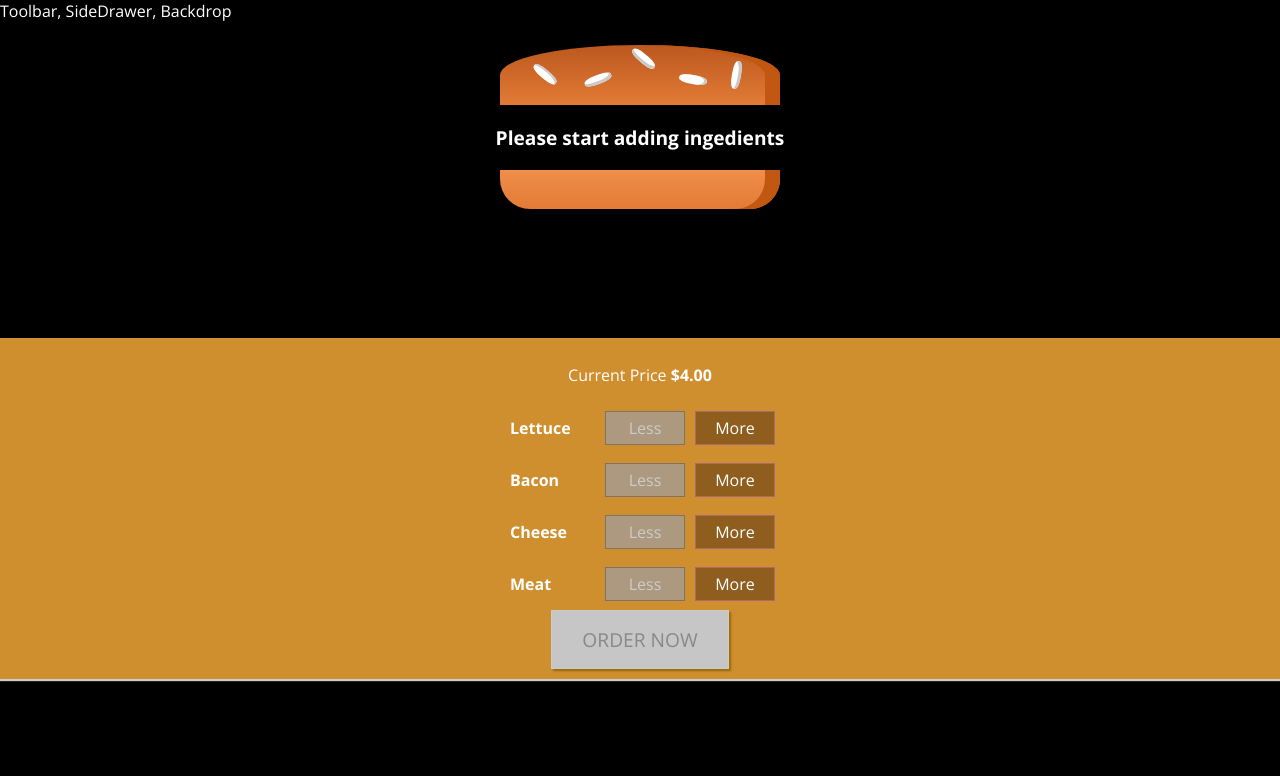
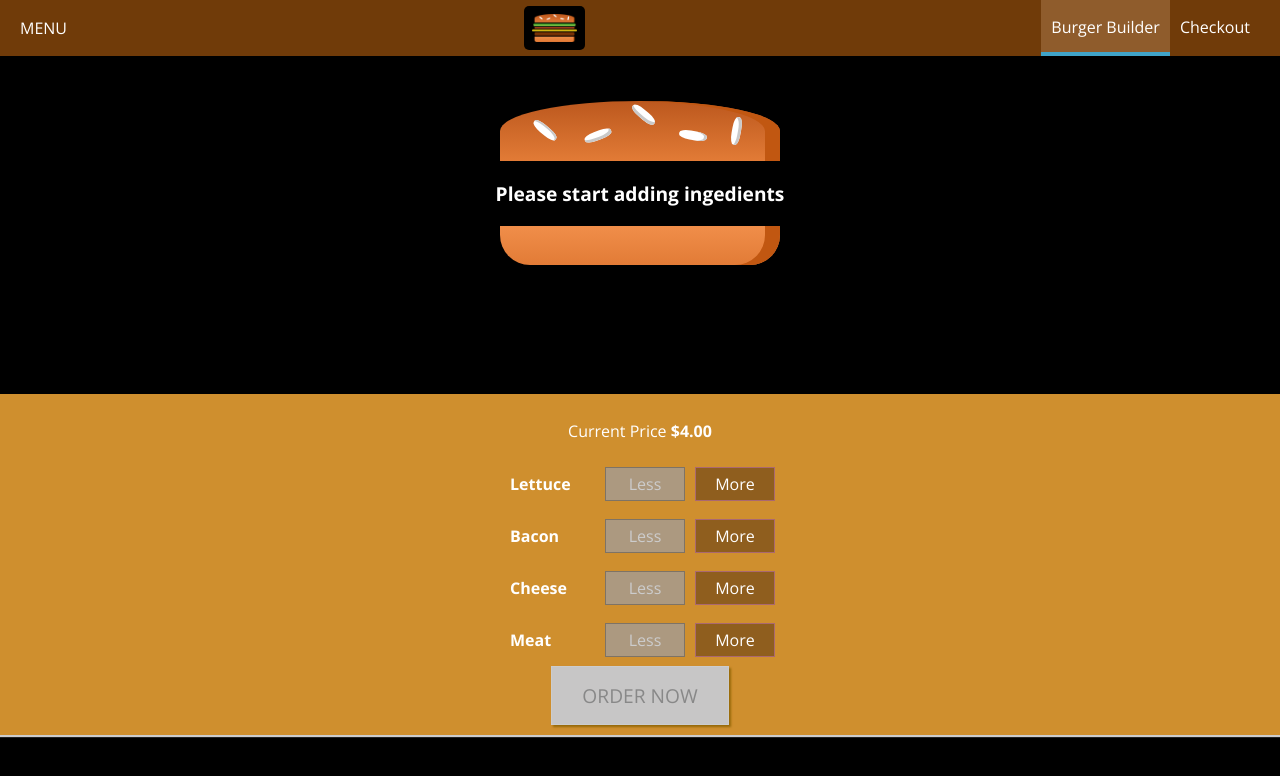
Before and after one commit to Arximiro/HBA, a React app: page / in a window 1280 px wide. Shown: the top 776 px of the page. Built offline with nearby package versions, Linux system fonts and the light colour scheme.

Commit message:
add logo and navigation to toolbar

```diff
--- a/src/components/Layout/Layout.css
+++ b/src/components/Layout/Layout.css
@@ -1,3 +1,3 @@
 .content {
-  margin-top: 16px;
+  margin-top: 72px;
 }
--- a/src/components/Layout/Layout.js
+++ b/src/components/Layout/Layout.js
@@ -1,9 +1,11 @@
 import React, { Fragment } from 'react';
 
 import styles from './Layout.css';
+import Toolbar from '../Navigation/Toolbar/Toolbar';
 
 const layout = (props) => (
   <Fragment>
+    <Toolbar />
     <div>Toolbar, SideDrawer, Backdrop</div>
     <main className={styles.content}>
       {props.children}
--- /dev/null
+++ b/src/components/Logo/Logo.css
@@ -0,0 +1,11 @@
+.logo {
+  background-color: black;
+  box-sizing: border-box;
+  border-radius: 5px;
+  height: 80%;
+  padding: 8px;
+}
+
+.logo img {
+  height: 100%;
+}
--- /dev/null
+++ b/src/components/Logo/Logo.js
@@ -0,0 +1,12 @@
+import React from 'react';
+
+import styles from './Logo.css';
+import burgerLogo from '../../assets/images/burger-logo.png';
+
+const logo = () => (
+  <div className={styles.logo}>
+    <img src={burgerLogo} alt="My Burger" />
+  </div>
+);
+
+export default logo;
--- /dev/null
+++ b/src/components/Navigation/NavigationItems/NavigationItem/NavigationItem.css
@@ -0,0 +1,25 @@
+.navigationItem {
+  align-items: center;
+  box-sizing: border-box;
+  display: flex;
+  height: 100%;
+  margin: 0;
+}
+
+.navigationItem a {
+  border-bottom: 4px solid transparent;
+  box-sizing: border-box;
+  color: white;
+  display: block;
+  height: 100%;
+  padding: 16px 10px;
+  text-decoration: none;
+}
+
+.navigationItem a:hover,
+.navigationItem a:active,
+.navigationItem a.active {
+  background-color: #8f5c2c;
+  border-bottom: 4px solid #40a4c8;
+  color: white;
+}
--- /dev/null
+++ b/src/components/Navigation/NavigationItems/NavigationItem/NavigationItem.js
@@ -0,0 +1,16 @@
+import React from 'react';
+
+import styles from './NavigationItem.css';
+
+const navigationItem = (props) => (
+  <li className={styles.navigationItem}>
+    <a
+      href={props.link}
+      className={props.active ? styles.active : null}
+    >
+      {props.children}
+    </a>
+  </li>
+)
+
+export default navigationItem;
--- /dev/null
+++ b/src/components/Navigation/NavigationItems/NavigationItems.css
@@ -0,0 +1,8 @@
+.navigationItems {
+  align-items: center;
+  display: flex;
+  height: 100%;
+  list-style: none;
+  margin: 0;
+  padding: 0;
+}
--- /dev/null
+++ b/src/components/Navigation/NavigationItems/NavigationItems.js
@@ -0,0 +1,13 @@
+import React from 'react';
+
+import styles from './NavigationItems.css';
+import NavigationItem from './NavigationItem/NavigationItem';
+
+const navigationItems = () => (
+  <ul className={styles.navigationItems}>
+    <NavigationItem link="/" active>Burger Builder</NavigationItem>
+    <NavigationItem link="/">Checkout</NavigationItem>
+  </ul>
+);
+
+export default navigationItems;
--- /dev/null
+++ b/src/components/Navigation/Toolbar/Toolbar.js
@@ -0,0 +1,17 @@
+import React from 'react';
+
+import styles from './Toolbar.css';
+import Logo from '../../Logo/Logo';
+import NavigationItems from '../NavigationItems/NavigationItems';
+
+const toolbar = () => (
+  <header className={styles.toolbar}>
+    <div>MENU</div>
+    <Logo />
+    <nav>
+      <NavigationItems />
+    </nav>
+  </header>
+);
+
+export default toolbar;
```
Also changed, not shown: src/assets/images/burger-logo.png (added), src/components/Navigation/Toolbar/Toolbar.css (renamed from src/containers/Navigation/Toolbar/Toolbar.css), src/containers/Navigation/Toolbar/Toolbar.js (deleted).
